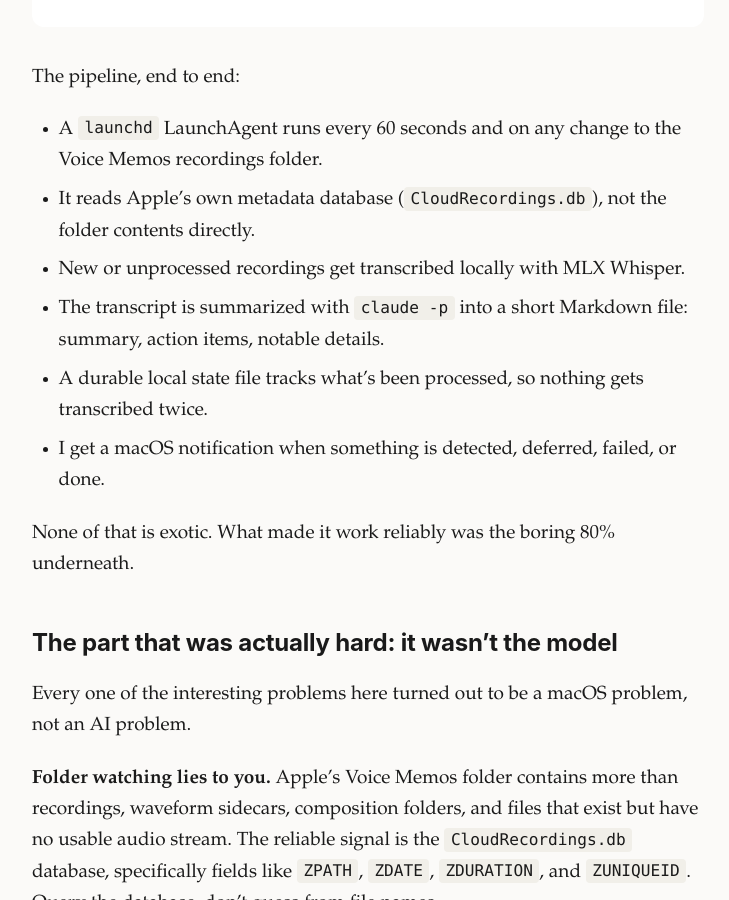
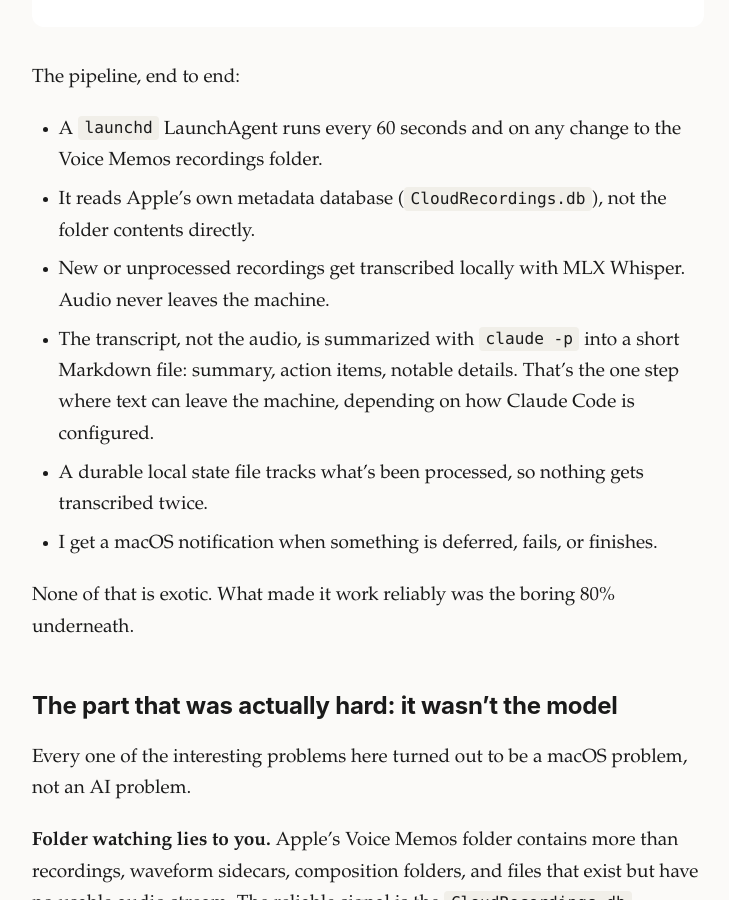
Before and after one commit to jonzarecki/jonzarecki.github.io, a Jekyll site: the page built from _posts/2026-07-02-voice-memos-personal-knowledge-base.md, in a window 1280 px wide and 900 px high, scrolled down 2972 px. Shown: the whole window, without its empty margins (272-1001 px from the left). Built offline with Jekyll 4.4.1, drawn with Linux system fonts in a browser that asks for light colours; some of the changed text lies outside the part shown.

Commit message:
Fix privacy disclosure and grammar in voice memos post
Co-authored-by: Cursor <cursoragent@cursor.com>

```diff
--- a/_posts/2026-07-02-voice-memos-personal-knowledge-base.md
+++ b/_posts/2026-07-02-voice-memos-personal-knowledge-base.md
@@ -20,13 +20,13 @@ Before writing a line of code I checked the obvious options, because most of my
 
 **Apple's own on-device transcription** in Voice Memos is genuinely good, but it ships with a language whitelist: English, Spanish, Portuguese, French, German, Italian, Japanese, Korean, Chinese, Arabic, Russian, Turkish. Hebrew isn't on it. Recordings in an unsupported language simply never get a Transcript tab. Dead end, immediately.
 
-**Cloud transcription apps** (Otter, Notta, and the rest) support far more languages, but the audio leaves the device to get there. For notes that include planning conversations, work reflections, and the occasional therapy session, that's a trade I wasn't willing to make.
+**Cloud transcription apps** (Otter, Notta, and the rest) support far more languages, but the audio leaves the device to get there. For notes that include planning conversations, work reflections, and other things I'd rather not have leave the device at all, that's a trade I wasn't willing to make.
 
 **Generic Whisper**, run locally, was closer. But the stock multilingual Whisper checkpoints hallucinate badly on Hebrew audio, they'll confidently generate fluent, completely wrong sentences instead of failing loudly. Not usable for anything I'd want to trust later.
 
 What actually worked: `mlx_whisper` running on Apple Silicon, using `ivrit-ai`'s Hebrew fine-tune of Whisper large-v3. Local, fast enough on an M-series Mac, and dramatically more accurate on Hebrew than anything in the general-purpose set.
 
-Transcription solved was maybe 20% of the actual problem.
+Transcription solved maybe 20% of the actual problem.
 
 ## From "transcribe this file" to "watch my life"
 
@@ -40,10 +40,10 @@ The pipeline, end to end:
 
 - A `launchd` LaunchAgent runs every 60 seconds and on any change to the Voice Memos recordings folder.
 - It reads Apple's own metadata database (`CloudRecordings.db`), not the folder contents directly.
-- New or unprocessed recordings get transcribed locally with MLX Whisper.
-- The transcript is summarized with `claude -p` into a short Markdown file: summary, action items, notable details.
+- New or unprocessed recordings get transcribed locally with MLX Whisper. Audio never leaves the machine.
+- The transcript, not the audio, is summarized with `claude -p` into a short Markdown file: summary, action items, notable details. That's the one step where text can leave the machine, depending on how Claude Code is configured.
 - A durable local state file tracks what's been processed, so nothing gets transcribed twice.
-- I get a macOS notification when something is detected, deferred, failed, or done.
+- I get a macOS notification when something is deferred, fails, or finishes.
 
 None of that is exotic. What made it work reliably was the boring 80% underneath.
 
```
